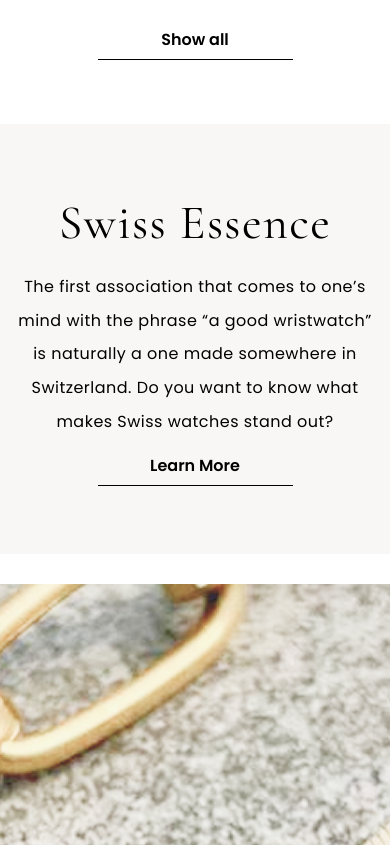
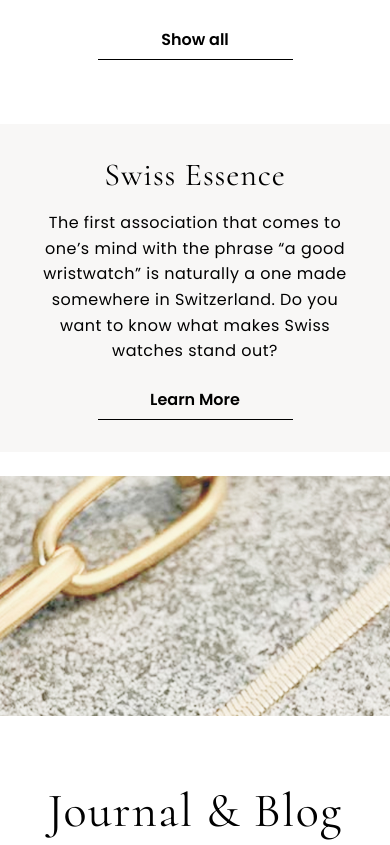
Before and after one commit to KamDiaV/jewelry-store, a website: page index.html in a window 390 px wide. Shown: the part 4140-4985 px from the top of the page. Drawn offline with Linux system fonts and the light colour scheme.

Commit message:
feat: add responsive swiss-essence section

```diff
--- a/scss/pages/_home.scss
+++ b/scss/pages/_home.scss
@@ -752,6 +752,56 @@
   }
 }
 
+@media (max-width: 1024px) {
+  .swiss-essence {
+    padding-bottom: 64px;
+
+    &__content {
+      margin-bottom: 24px;
+    }
+
+    &__content-inner {
+      padding: 48px 24px;
+    }
+
+    &__title {
+      font-size: 40px;
+      line-height: 1.2;
+    }
+
+    &__description {
+      max-width: 600px;
+      margin-bottom: 24px;
+      line-height: 1.7;
+    }
+
+    &__image {
+      height: 360px;
+    }
+  }
+}
+
+@media (max-width: 480px) {
+  .swiss-essence {
+    &__content-inner {
+      padding: 32px 16px;
+    }
+
+    &__title {
+      font-size: 32px;
+    }
+
+    &__description {
+      max-width: none;
+      line-height: 1.6;
+    }
+
+    &__image {
+      height: 240px;
+    }
+  }
+}
+
 .journal {
   padding-bottom: 150px;
 
```
Also changed, not shown: css/style.css, 1 other file.
